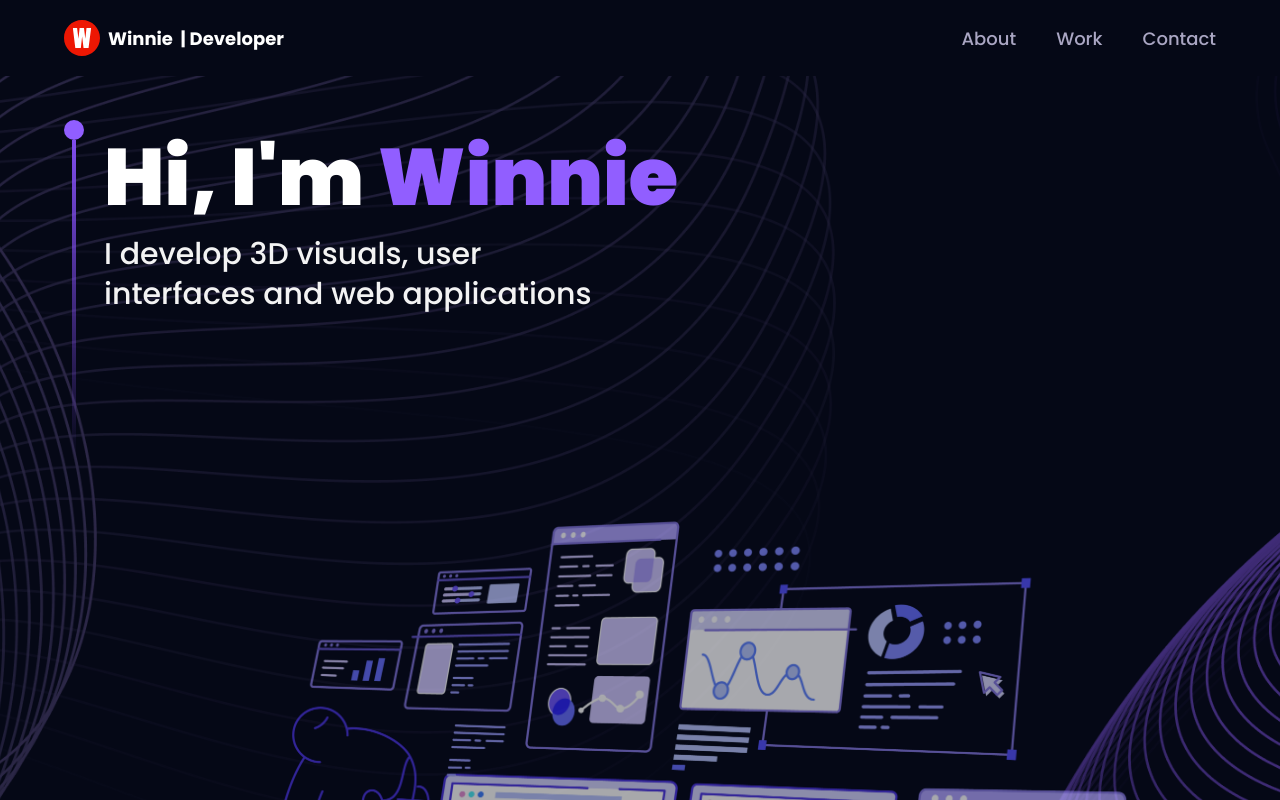
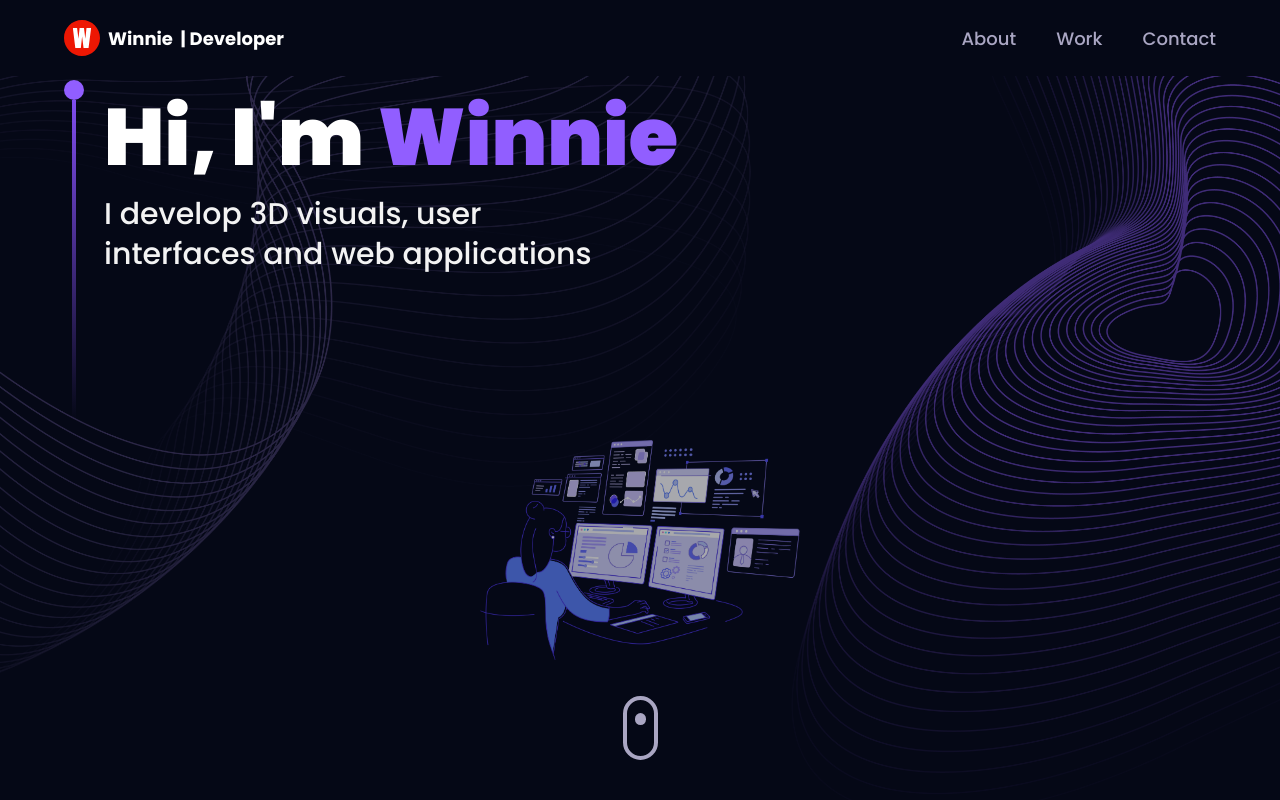
Before and after one commit to winnie-ma/Winnie-Portfolio, a React (Vite) app: page / in a window 1280 px wide. Shown: the top 800 px of the page. Built offline with nearby package versions, Linux system fonts and the light colour scheme.

Commit message:
bug: adjust the hero part to save height bug

```diff
--- a/src/components/Hero.jsx
+++ b/src/components/Hero.jsx
@@ -4,9 +4,9 @@ import { heroComputer } from "../assets";
 
 const Hero = () => {
   return (
-    <section className="w-full min-h-screen relative">
+    <section className="w-full h-screen min-h-[800px] relative flex flex-col pt-[120px] pb-[160px] justify-center">
       <div
-        className={`${styles.paddingX} pt-[120px] pb-[160px] flex flex-col justify-center h-full max-w-7xl mx-auto`}
+        className={`${styles.paddingX} flex flex-col justify-center h-full w-full max-w-7xl mx-auto`}
       >
         <div className="flex gap-5">
           <div className="flex flex-col items-center">
```
Also changed, not shown: .eslintrc.cjs.
